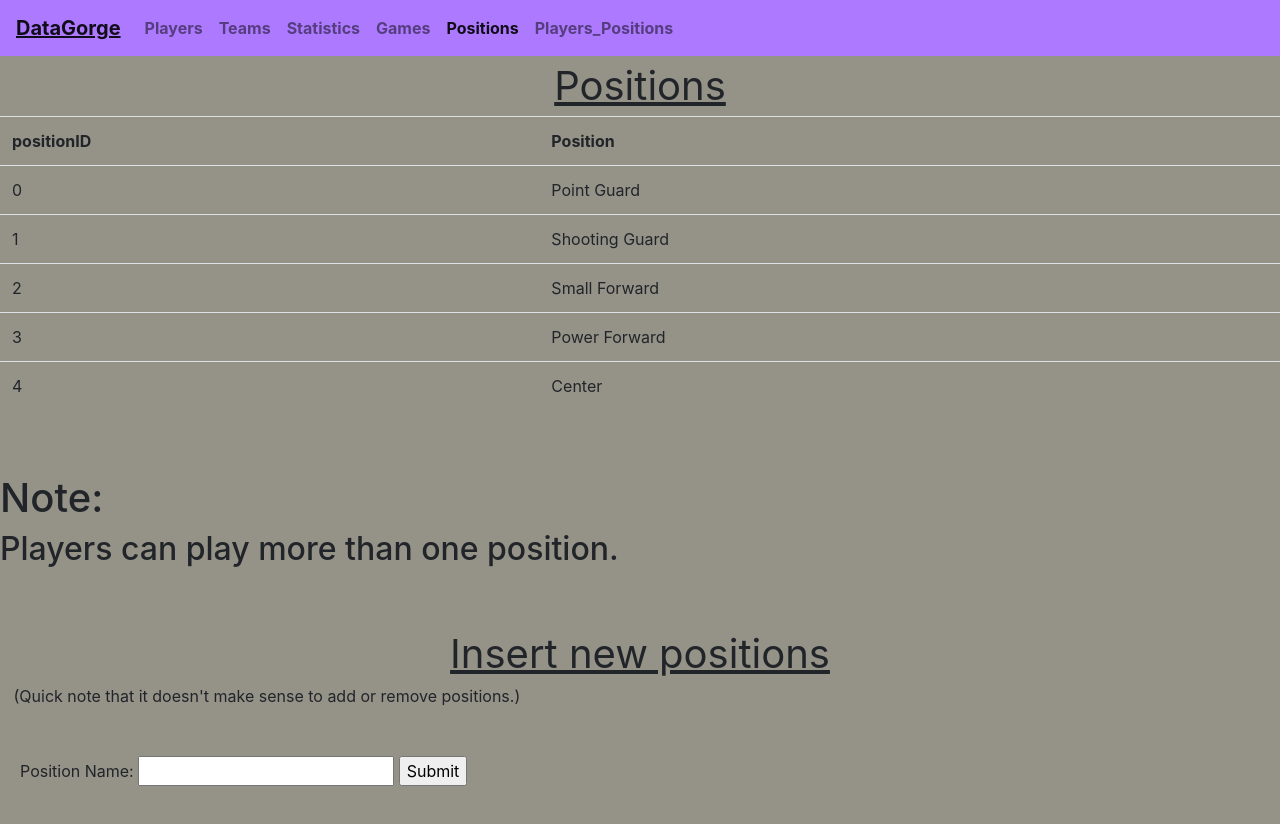
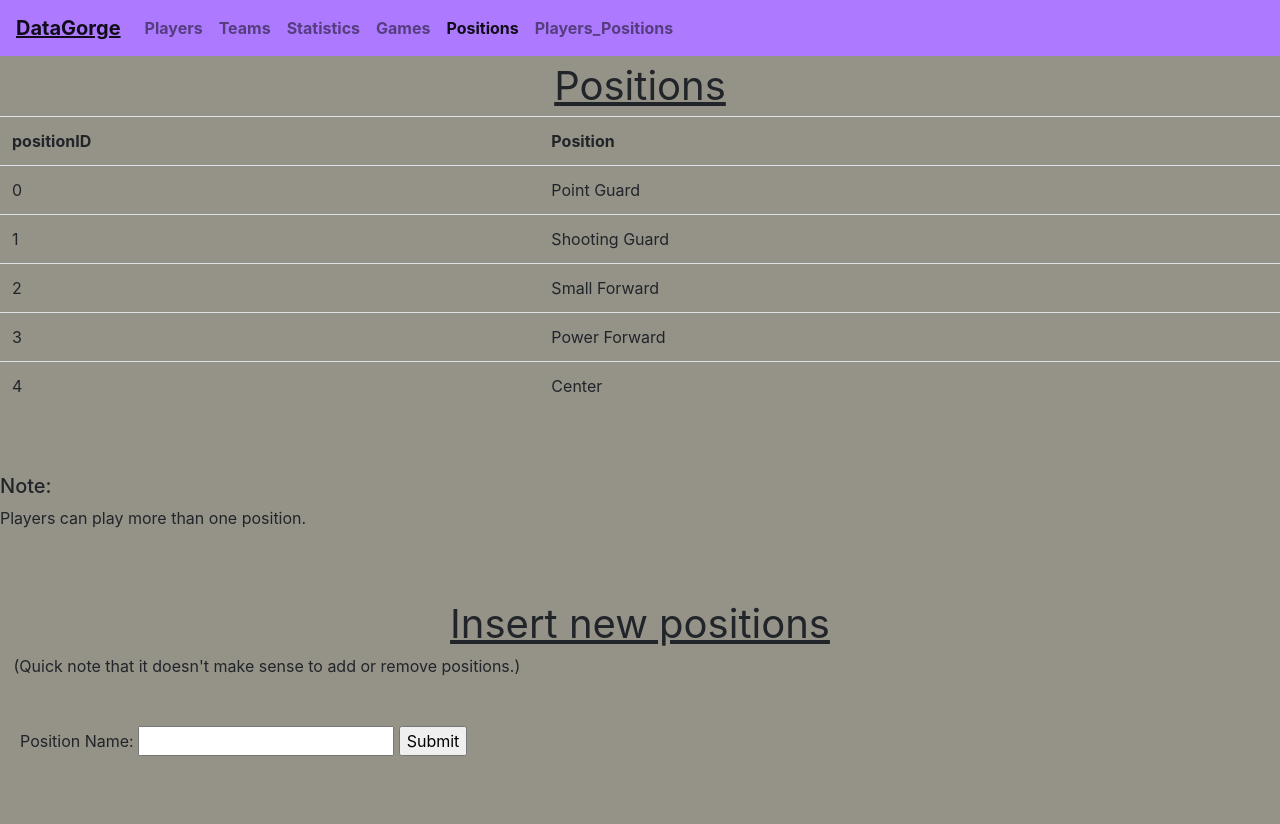
Before and after one commit to JrCampos007/AndreEPaul.github.io, a plain HTML site: page positions.html in a window 1280 px wide. Drawn offline with Linux system fonts and the light colour scheme.

Commit message:
Update positions.html

```diff
--- a/positions.html
+++ b/positions.html
@@ -70,8 +70,8 @@
     </tr>
 </table>
 <br><br>
-    <h1>Note:</h1>
-    <h2>Players can play more than one position.</h2>
+    <h5>Note:</h5>
+    <p>Players can play more than one position.</p>
 <br><br>
 <h1 class="myCustomHeader"> Insert new positions </h1>
 <div>&nbsp;&nbsp; (Quick note that it doesn't make sense to add or remove positions.)</div>
```
